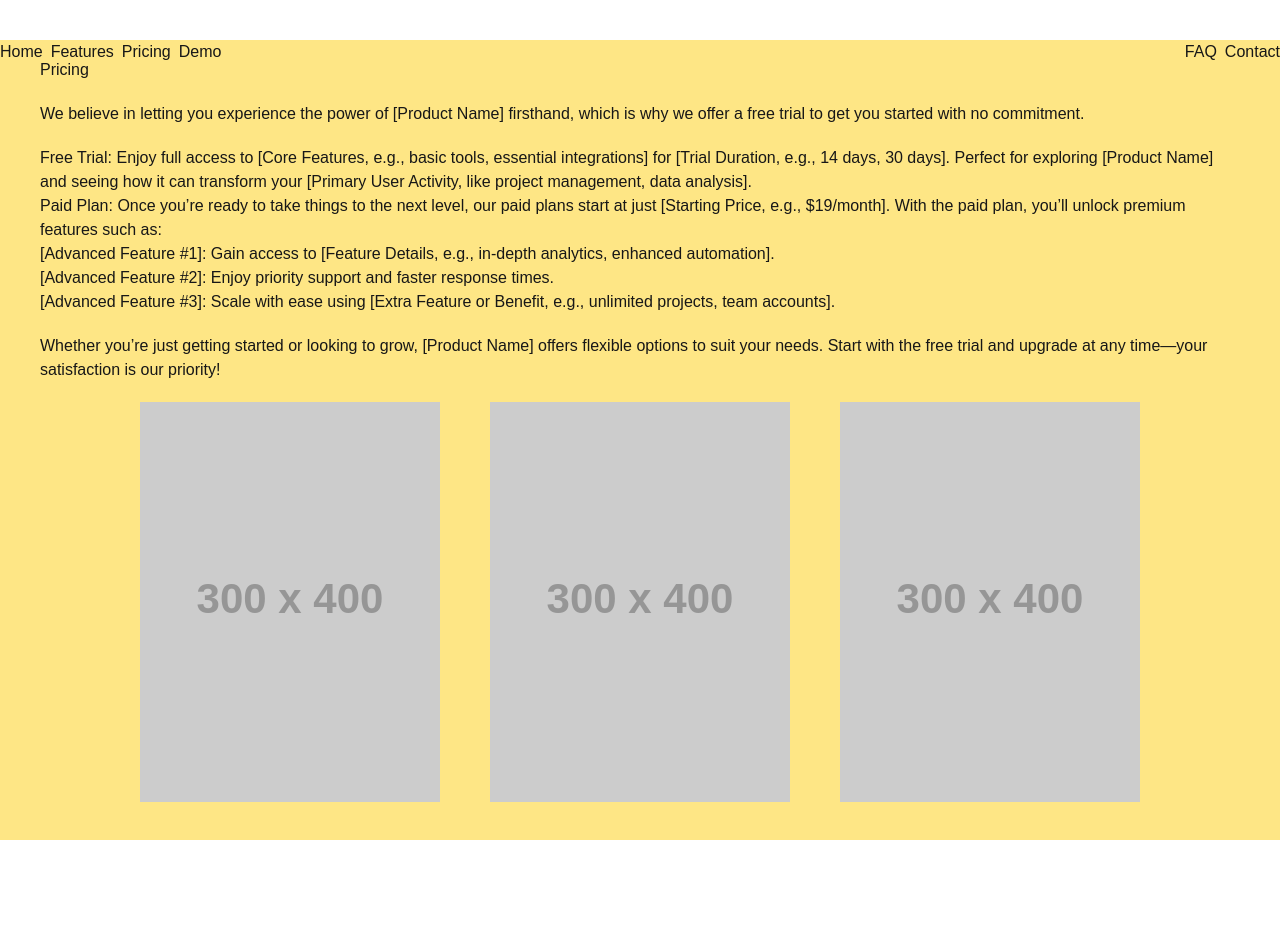
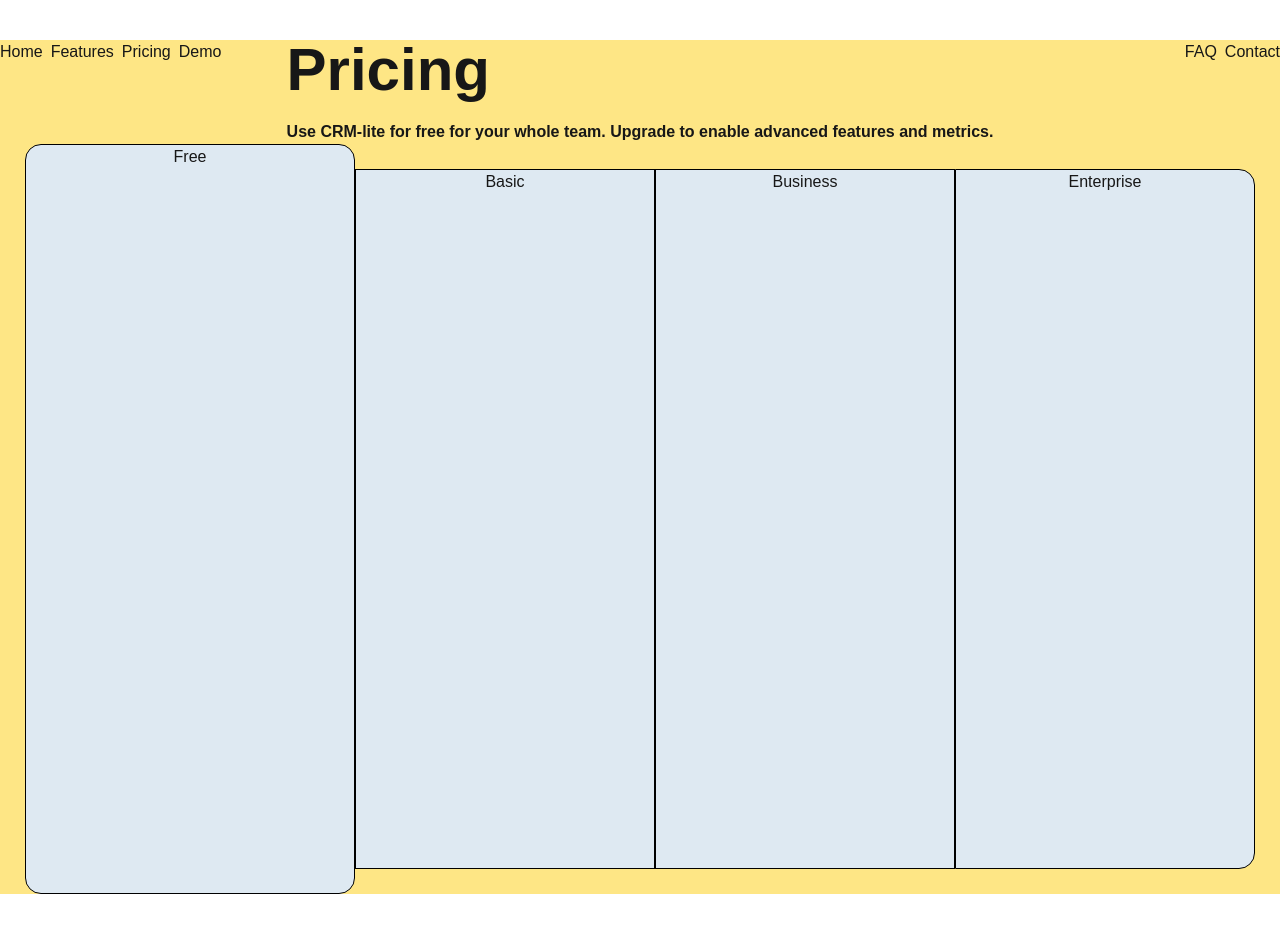
Before and after one commit to sjok101/Product-Landing-Page, a Next.js app in the folder nextapp/: page /pricing in a window 1280 px wide. Before the commit the page ends 880 px from the top, so only its background shows below. Built offline with nearby package versions, Linux system fonts and the light colour scheme.

Commit message:
re-implement pricing

```diff
--- a/nextapp/src/components/Pricing.tsx
+++ b/nextapp/src/components/Pricing.tsx
@@ -1,29 +1,18 @@
 function Pricing(){
+    const pricingStyle= 'h-[700px] w-[300px] bg-blue-100/90 border-black border-1'
     return(
         <div>
         <div id="pricing-container" className="my-10 min-h-screen bg-amber-200
                                                 flex flex-col justify-center items-center">
-            <div id="pricing-box" className="w-[1200px] space-y-5">
-            <h1>Pricing</h1>
-            <p>We believe in letting you experience the power of [Product Name] firsthand, which is why we offer a free trial to get you started with no commitment.</p>
-
-                <ol>
-                    <li>Free Trial: Enjoy full access to [Core Features, e.g., basic tools, essential integrations] for [Trial Duration, e.g., 14 days, 30 days]. Perfect for exploring [Product Name] and seeing how it can transform your [Primary User Activity, like project management, data analysis].</li>
-                    <li>Paid Plan: Once you’re ready to take things to the next level, our paid plans start at just [Starting Price, e.g., $19/month]. With the paid plan, you’ll unlock premium features such as:</li>
-                    <ul>
-                        <li>[Advanced Feature #1]: Gain access to [Feature Details, e.g., in-depth analytics, enhanced automation].</li>
-                        <li>[Advanced Feature #2]: Enjoy priority support and faster response times.</li>
-                        <li>[Advanced Feature #3]: Scale with ease using [Extra Feature or Benefit, e.g., unlimited projects, team accounts].</li>
-                    </ul>
-                </ol>
-                <p>
-                Whether you’re just getting started or looking to grow, [Product Name] offers flexible options to suit your needs. Start with the free trial and upgrade at any time—your satisfaction is our priority!
-            </p>
+            <div id="pricing-box" className="w-auto space-y-5">
+            <h1 className="text-6xl font-bold">Pricing</h1>
+            <p className="font-semibold">Use CRM-lite for free for your whole team. Upgrade to enable advanced features and metrics. </p>
             </div>
-            <div id="pricing-img-box" className="flex flex-row justify-between w-[1000px] my-5">
-            <img src="https://placehold.co/300x400"></img>
-            <img src="https://placehold.co/300x400"></img>
-            <img src="https://placehold.co/300x400"></img>
+            <div id='pricing container' className="flex flex-row items-center mx-auto text-center">
+                <div id="Free" className={`${pricingStyle} h-[750px] w-[330px] rounded-2xl`}>Free</div>
+                <div id="Basic" className={pricingStyle}>Basic</div>
+                <div id="Business" className={pricingStyle}>Business</div>
+                <div id="Enterprise" className={`${pricingStyle} rounded-r-2xl`}>Enterprise</div>
             </div>
         </div>
         </div>
```
